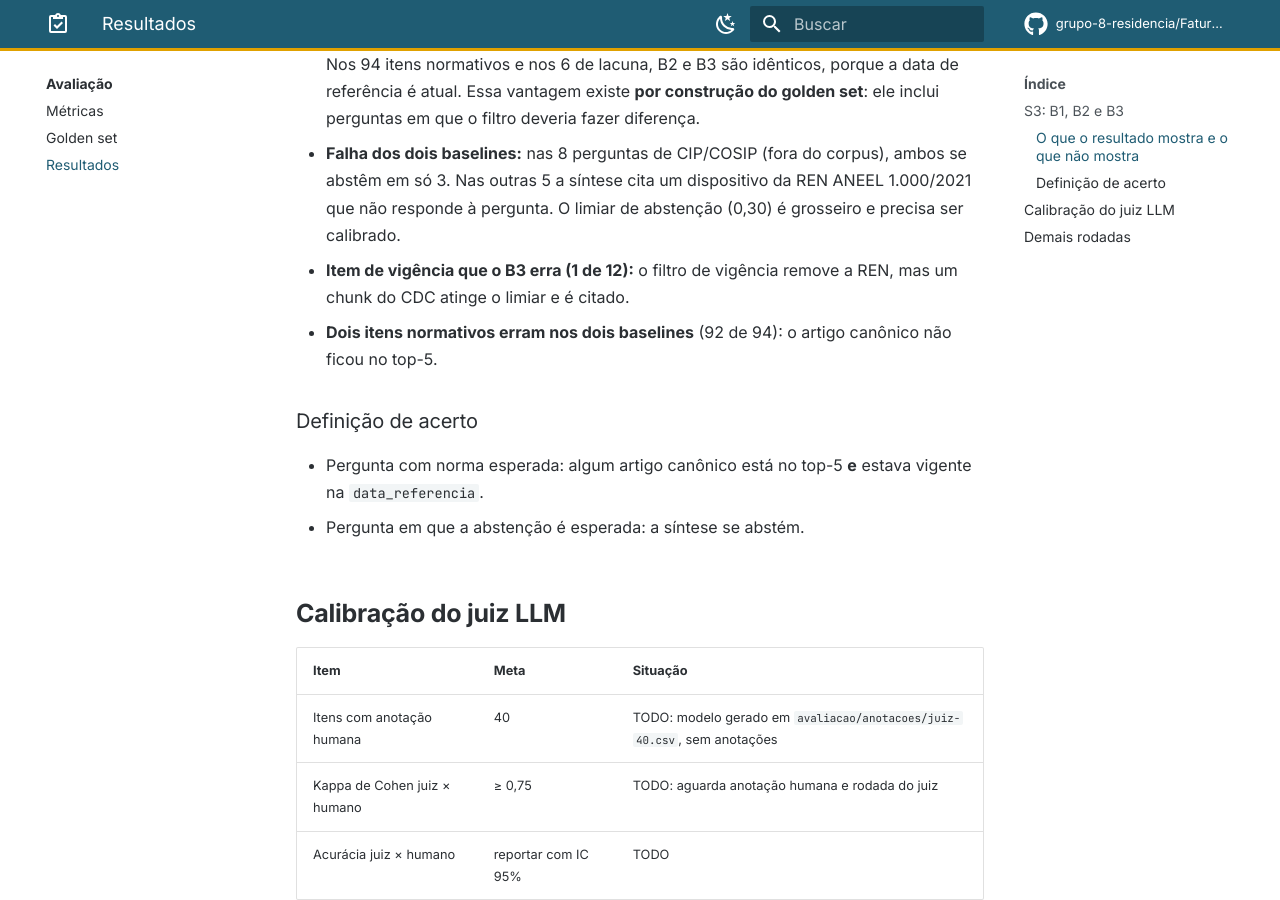
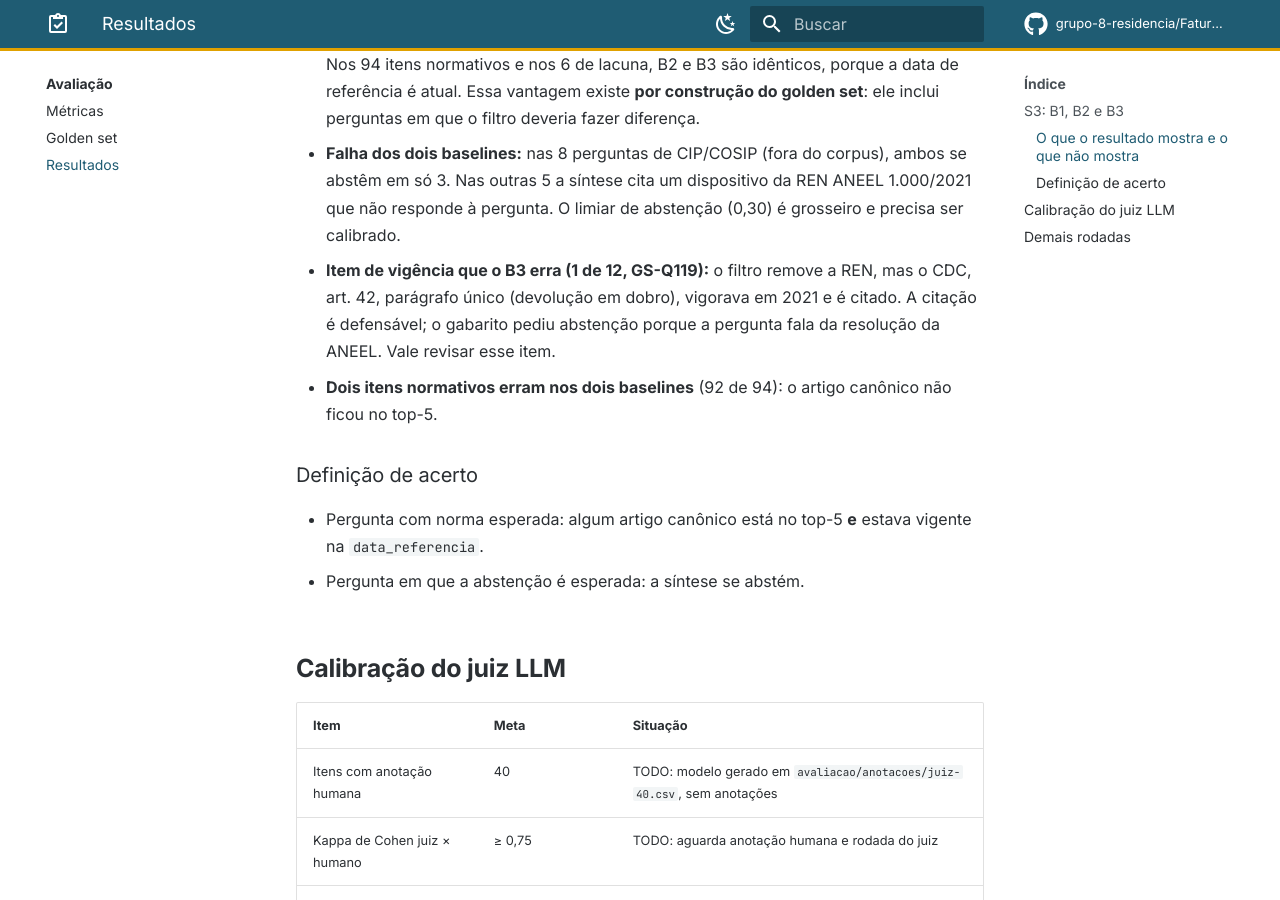
Before and after one commit to grupo-8-residencia/Fatura-Aberta, an MkDocs documentation site: the page built from docs/avaliacao/resultados.md, in a window 1280 px wide and 900 px high, scrolled down 1165 px. Built offline with MkDocs 1.6.1 and Material for MkDocs 9.7.7, drawn with Linux system fonts in a browser that asks for light colours; plug-ins that fetch from the network failed and are left out; comment, search, counter and statistics services are not loaded.

Commit message:
docs(avaliacao): detalha o item de vigência que o B3 erra
Refs #33

Co-Authored-By: Claude Sonnet 5.5 <noreply@anthropic.com>

```diff
--- a/docs/avaliacao/resultados.md
+++ b/docs/avaliacao/resultados.md
@@ -31,8 +31,9 @@ B2 erra e o B3 acerta, 0 no sentido contrário; χ² com correção de Edwards =
 - **Falha dos dois baselines:** nas 8 perguntas de CIP/COSIP (fora do corpus), ambos se abstêm em só 3.
   Nas outras 5 a síntese cita um dispositivo da REN ANEEL 1.000/2021 que não responde à pergunta. O
   limiar de abstenção (0,30) é grosseiro e precisa ser calibrado.
-- **Item de vigência que o B3 erra (1 de 12):** o filtro de vigência remove a REN, mas um chunk do CDC
-  atinge o limiar e é citado.
+- **Item de vigência que o B3 erra (1 de 12, GS-Q119):** o filtro remove a REN, mas o CDC, art. 42,
+  parágrafo único (devolução em dobro), vigorava em 2021 e é citado. A citação é defensável; o
+  gabarito pediu abstenção porque a pergunta fala da resolução da ANEEL. Vale revisar esse item.
 - **Dois itens normativos erram nos dois baselines** (92 de 94): o artigo canônico não ficou no top-5.
 
 ### Definição de acerto
```
